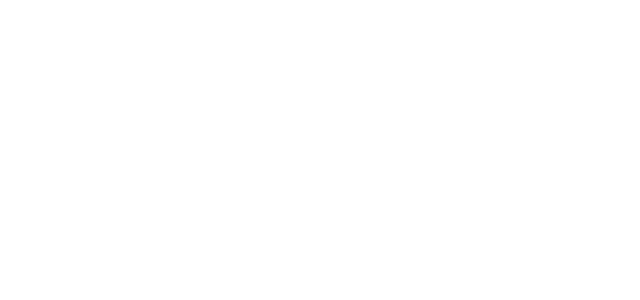
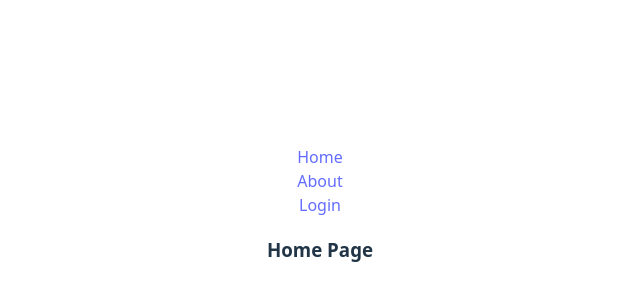
Before and after one commit to mukeshdani/DsaWebCloudPractice, a React (Vite) app in the folder REACT/Vite/react-blog/: page / in a window 1280 px wide. Shown: the part 186-486 px from the top of the page, without its empty margins (320-960 px from the left). Built offline with nearby package versions, Linux system fonts and the light colour scheme.

Commit message:
Routes Fix

```diff
--- /dev/null
+++ b/REACT/Vite/react-blog/src/Router/Detailed React-Router/About.jsx
@@ -0,0 +1,5 @@
+export default function About(){
+    return <>
+      <h3>About Page</h3>
+    </>
+}
--- a/REACT/Vite/react-blog/src/Router/Detailed React-Router/BasicPage.jsx
+++ b/REACT/Vite/react-blog/src/Router/Detailed React-Router/BasicPage.jsx
@@ -1,7 +1,17 @@
+import { Link, Route, Routes } from "react-router"
+import Home from "./Home"
+import About from "./About"
+import Login from "./Login"
+import NavBar from "./NavBar"
+
 function BasicPage(){
     return <>
-
-
+       <NavBar />
+       <Routes>
+         <Route path="/" element = {<Home/>}/>
+         <Route path="/about" element = {<About />}/>
+         <Route path="/login" element = {<Login/>}/>
+       </Routes>
     </>
 }
 
--- /dev/null
+++ b/REACT/Vite/react-blog/src/Router/Detailed React-Router/Home.jsx
@@ -0,0 +1,5 @@
+export default function Home(){
+    return <>
+    <h3>Home Page</h3>
+    </>
+}
--- /dev/null
+++ b/REACT/Vite/react-blog/src/Router/Detailed React-Router/Login.jsx
@@ -0,0 +1,5 @@
+export default function Login(){
+    return <>
+         <h4>Login Page</h4>
+    </>
+}
--- /dev/null
+++ b/REACT/Vite/react-blog/src/Router/Detailed React-Router/NavBar.jsx
@@ -0,0 +1,11 @@
+import { Link } from "react-router";
+
+export default function NavBar(){
+    return <>
+        <Link to='/'>Home</Link>
+        <br />
+        <Link to='/about'>About</Link>
+        <br />
+        <Link to='/login'>Login</Link>
+    </>
+}
```
